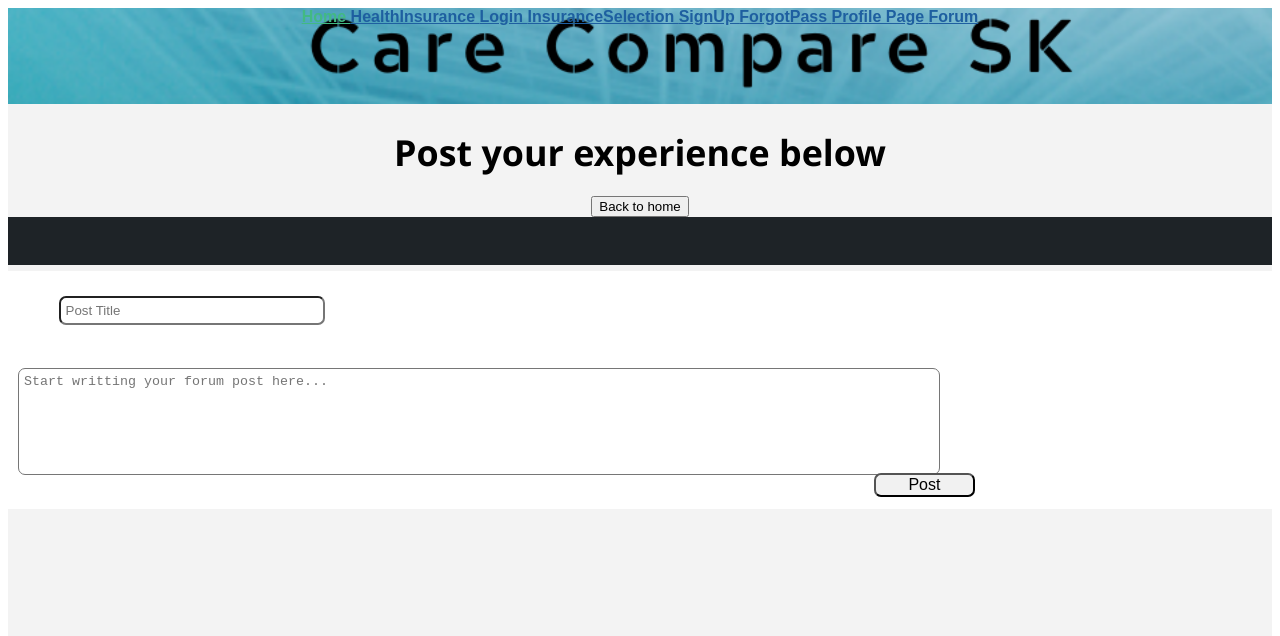
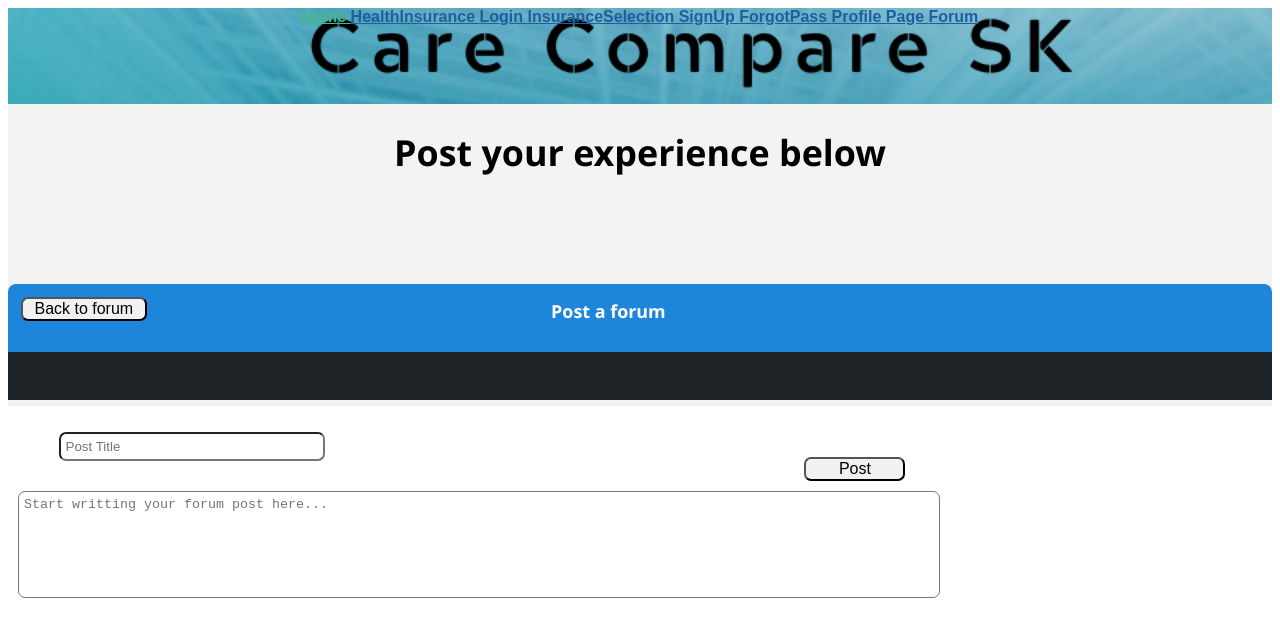
Before and after one commit to keganlavoy/ENSE400, a Vue app in the folder VueJS app/capstone/: page /#/ForumAdd/Dashboard in a window 1280 px wide. Shown: the top 636 px of the page. Built offline with nearby package versions, Linux system fonts and the light colour scheme; no server answers.

Commit message:
Fixed all css conflicting issues with forum/post a forum pages

```diff
--- a/VueJS app/capstone/src/views/Forum.vue
+++ b/VueJS app/capstone/src/views/Forum.vue
@@ -24,16 +24,16 @@
     <!--This is where we would do v-for-->
     <div class="center-community" id="center-community-tabs">
       <div v-bind:key="post.post_id" v-for="post in posts">
-        <div id="topicHeading"><h3>{{post.post_title}}</h3></div>
+        <div id="topicHeading"><h3 class="forum-H3">{{post.post_title}}</h3></div>
         <div id="replyButton"><button type="button" class="button" @click="$router.push(`/ForumAdd/${user_id}`)">Reply</button></div>
-        <div id="numLikesHeading"><h3>{{post.post_likes}}</h3></div>
-        <div id="numDislikesHeading"><h3>{{post.post_dislikes}}</h3></div>
-        <div id="numRepliesHeading"><h3>{{post.post_replies}}</h3></div>
-        <div id="lastPostNameHeading"><h3>{{post.username}}</h3></div>
+        <div id="numLikesHeading"><h3 class="forum-H3">{{post.post_likes}}</h3></div>
+        <div id="numDislikesHeading"><h3 class="forum-H3">{{post.post_dislikes}}</h3></div>
+        <div id="numRepliesHeading"><h3 class="forum-H3">{{post.post_replies}}</h3></div>
+        <div id="lastPostNameHeading"><h3 class="forum-H3">{{post.username}}</h3></div>
         <button type="button" id="numLikesButton" class="button" >Like</button>
         <button type="button" id="numDislikesButton" class="button" >Dislike</button>
         <button type="button" id="viewRepliesButton" class="button" @click="$router.push('/ForumReplies')">View Replies</button>
-        <div id="forumPost"><h3>{{post.post_body}}</h3></div>
+        <div id="forumPost"><h3 class="forum-H3">{{post.post_body}}</h3></div>
         </div>
     </div>
 
@@ -212,12 +212,6 @@ overflow: hidden;
 
 }
 
-p {
-  font-size: 1vw;
-  font-family:'Segoe UI', Tahoma, Geneva, Verdana, sans-serif;
-  text-align: left;
-}
-
 .forum-H2 {
  color: white;
  font-size: 1.4vw;
@@ -225,7 +219,7 @@ p {
 
 }
 
-h3 {
+.forum-H3 {
  font-size: 1.2vw;
  font-family:'Segoe UI', Tahoma, Geneva, Verdana, sans-serif;
  color: black;
@@ -261,7 +255,7 @@ overflow: auto;
 
 #center-community-subheader {
 
-height: 7%;
+height: 10%;
 margin-top: 0%;
 background-color: rgb(30, 35, 39);
 border-radius: 0vh;
--- a/VueJS app/capstone/src/views/ForumAdd.vue
+++ b/VueJS app/capstone/src/views/ForumAdd.vue
@@ -8,17 +8,19 @@
       <h1 class="Home-H1">Post your experience below</h1>
     </div>
 
-    <div class="center-community">
-       <button type="button" class="forumButton" @click="$router.push(`/Forum/${user_id}`)">Back to home</button>
+    <div class="center-community-forumAdd">
+       <button type="button" class="forumBackButton" @click="$router.push(`/Forum/${user_id}`)">Back to forum</button>
+       <h2 class="forum-H2" id="postAForum">Post a forum</h2>
     </div>
 
-  <div class="center-community" id="center-community-subheader">
+    <div class="center-community-forumAdd" id="center-community-subheader-forumAdd">
+
     </div>
 
     <div class="center-community-forumAdd" id="center-community-tabs-forumAdd">
         <input type="text" class="input" id="postTitle" name="postTitle" v-model="input.postTitle" placeholder="Post Title" />
-        <div id="forumPost"><textarea input type="text" row="5" col="15" class="input" id="forumPostInput" name="forumPost" v-model="input.forumPost" placeholder="Start writting your forum post here..." ></textarea></div>
         <div id="postButton"><button type="button" class="button" @click="addBlogPost(user_id, input.postTitle, input.forumPost)">Post</button></div>
+        <div id="forumAddPost"><textarea input type="text" row="5" col="15" id="forumPostInput" name="forumPost" v-model="input.forumPost" placeholder="Start writting your forum post here..." ></textarea></div>
         <div v-bind:class="{ noError: completeForm, error: incompleteForm }">One of the above fields is empty.</div>
     </div>
 
@@ -98,15 +100,36 @@ export default {
 
 <style>
 
+#postAForum {
+  margin-right: 16%;
+}
 
+.forum-H2 {
+ color: white;
+ font-size: 1.4vw;
+ font-family:'Segoe UI', Tahoma, Geneva, Verdana, sans-serif;
 
+}
+
+.forumBackButton {
+  float: left;
+  width: 10%;
+  margin-left: 1%;
+  margin-top: 1%;
+  background-color: #f1f1f1;
+  color: black;
+  font-size: 16px;
+  outline: none;
+  cursor: pointer;
+  border-radius: 7px;
+  overflow: auto;
+}
 
 #postButton {
   width: 40%;
-  margin-top: -2%;
+  margin-top: 4%;
   float: right;
-  margin-right: 7.5%;
-  margin-top: -1%;
+  margin-right: 13%;
 }
 
 
@@ -114,7 +137,7 @@ textarea {
   resize: none;
 }
 
-#forumPost {
+#forumAddPost {
   width: 80%;
   height: 40%;
   margin-top: -3%;
@@ -125,8 +148,17 @@ textarea {
   height: 100%;
   float: left;
   margin-top: 3%;
+  border-radius: 7px;
+  padding: 5px;
+  outline: none;
+  margin: 1%;
 
 }
+
+#forumPostInput:focus {
+  border: 3px solid #555;
+}
+
 .Community {
 background-size: cover;
 background-color: rgb(243, 243, 243);
@@ -173,14 +205,14 @@ ul.aboutUsText {
 
 float: left;
 width: 100%;
-height: 15%;
+height: 10%;
 margin-top: 7%;
 background-color: rgb(29, 134, 219);
 border-radius: 1vh 1vh 0vh 0vh;
 
 }
 
-#center-community-subheader {
+#center-community-subheader-forumAdd {
 
 height: 7%;
 margin-top: 0%;
```
